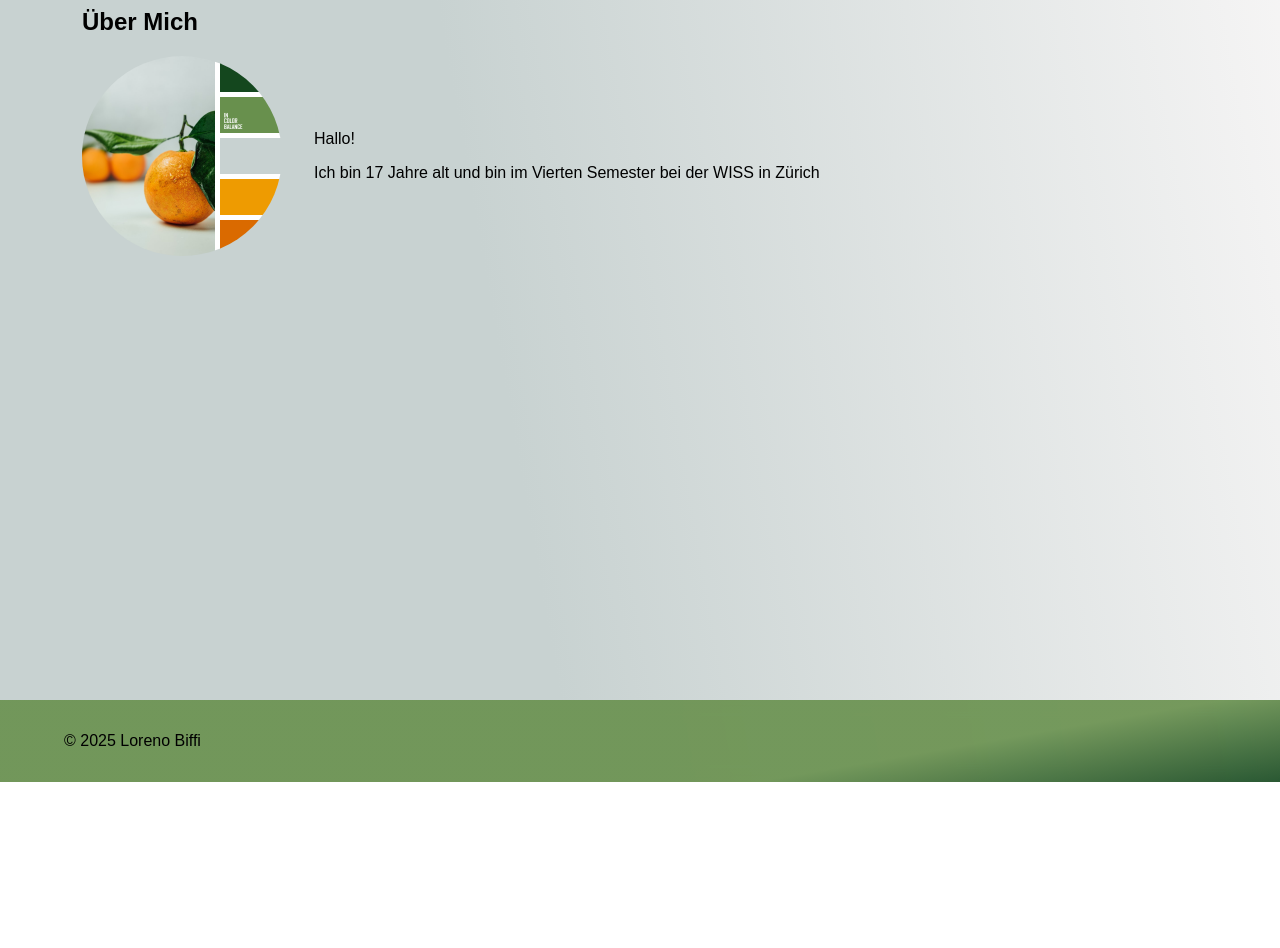
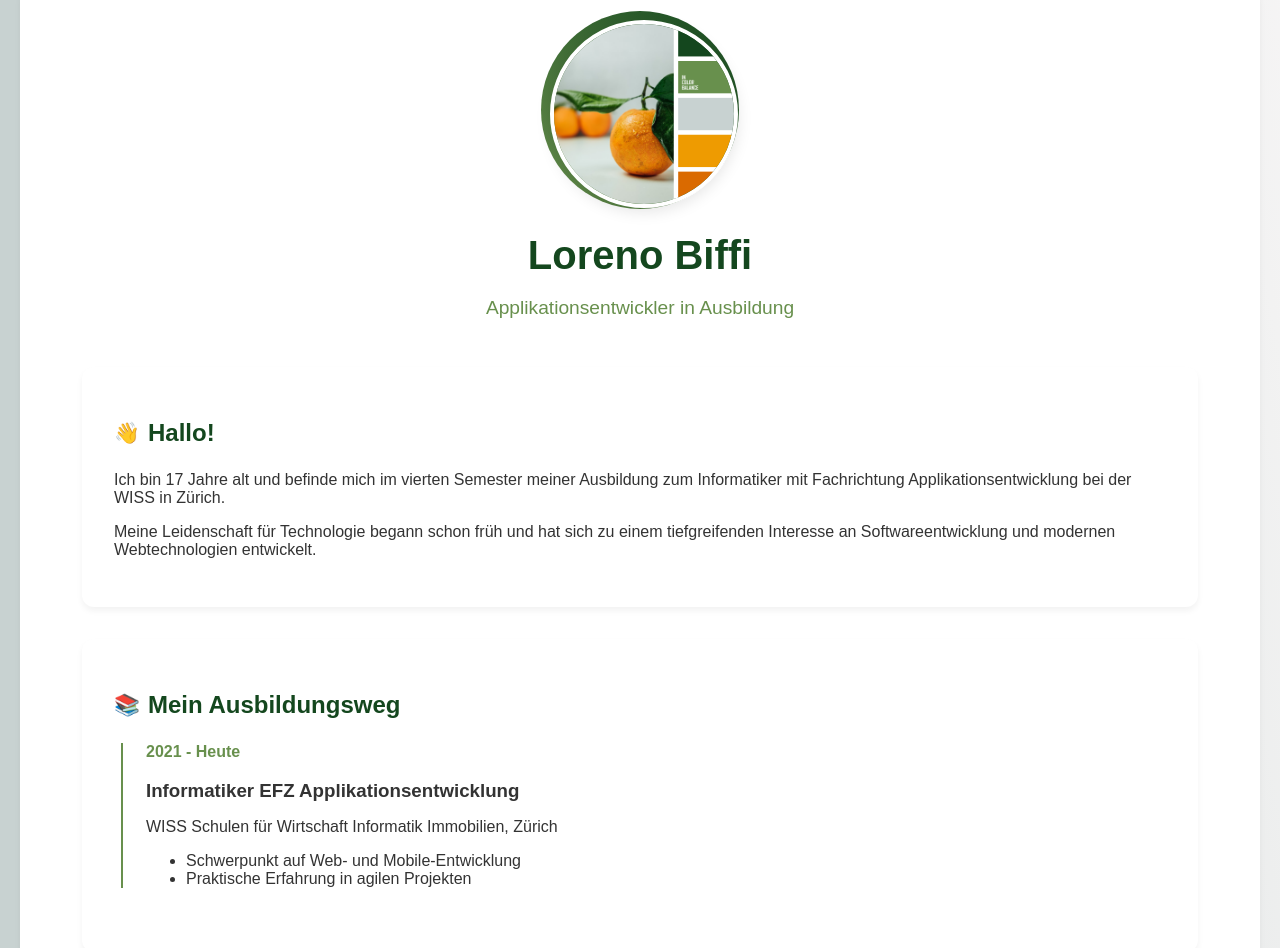
Before and after one commit to LorenoWiss/LorenoBiffiWebseite, a Vue app in the folder Bewerbungswebseite/: page /ueber-mich in a window 1280 px wide. Shown: the part 104-1052 px from the top of the page. Before the commit the page ends 886 px from the top, so only its background shows below. Built offline with nearby package versions, Linux system fonts and the light colour scheme.

Commit message:
About me Update und metadate für google search verbessert

```diff
--- a/Bewerbungswebseite/index.html
+++ b/Bewerbungswebseite/index.html
@@ -5,6 +5,19 @@
   <meta name="viewport" content="width=device-width, initial-scale=1.0">
   <title>Loreno Biffi </title>
   <link rel="icon" type="image/png" href="./src/assets/logo.png">
+
+  <!-- OpenGraph/Twitter cards (what Google shows in preview) -->
+  <meta property="og:title" content="Loreno Biffi | Applikationsentwickler">
+  <meta property="og:description" content="Informatiker in Ausbildung bei WISS Zürich. Portfolio und Kontaktinformationen.">
+  <meta property="og:image" content="https://loreno.ch/src/assets/logo.png">
+  <meta property="og:url" content="https://loreno.com">
+  <meta name="twitter:card" content="summary_large_image">
+
+  <!-- Cache control -->
+  <meta http-equiv="Cache-Control" content="no-cache, no-store, must-revalidate">
+  <meta http-equiv="Pragma" content="no-cache">
+  <meta http-equiv="Expires" content="0">
+
 </head>
 <body>
   <style>
--- a/Bewerbungswebseite/src/components/UeberMich.vue
+++ b/Bewerbungswebseite/src/components/UeberMich.vue
@@ -1,11 +1,63 @@
 <template>
   <section class="about-section">
-    <h2>Über Mich</h2>
-    <div class="about-content">
-      <img src="@/assets/profile.png" alt="Profilbild" class="profile-image">
-      <div class="about-text">
-        <p>Hallo!</p>
-        <p>Ich bin 17 Jahre alt und bin im Vierten Semester bei der WISS in Zürich</p>
+    <div class="about-container">
+      <!-- Profil Header mit Bild -->
+      <div class="profile-header">
+        <div class="profile-image-container">
+          <img
+            src="@/assets/profile.png"
+            alt="Loreno Biffi"
+            class="profile-image"
+            loading="lazy"
+          >
+          <div class="image-border"></div>
+        </div>
+        <h1>Loreno Biffi</h1>
+        <p class="subtitle">Applikationsentwickler in Ausbildung</p>
+      </div>
+
+      <!-- Hauptinhalt -->
+      <div class="about-content">
+        <!-- Persönliche Einführung -->
+        <section class="ich-card">
+          <h2><span class="icon">👋</span> Hallo!</h2>
+          <p>
+            Ich bin 17 Jahre alt und befinde mich im vierten Semester meiner Ausbildung
+            zum Informatiker mit Fachrichtung Applikationsentwicklung bei der WISS in Zürich.
+          </p>
+          <p>
+            Meine Leidenschaft für Technologie begann schon früh und hat sich zu einem
+            tiefgreifenden Interesse an Softwareentwicklung und modernen Webtechnologien entwickelt.
+          </p>
+        </section>
+
+        <!-- Ausbildungsweg -->
+        <section class="timeline-card">
+          <h2><span class="icon">📚</span> Mein Ausbildungsweg</h2>
+          <div class="timeline">
+            <div class="timeline-item">
+              <div class="timeline-date">2021 - Heute</div>
+              <div class="timeline-content">
+                <h3>Informatiker EFZ Applikationsentwicklung</h3>
+                <p>WISS Schulen für Wirtschaft Informatik Immobilien, Zürich</p>
+                <ul>
+                  <li>Schwerpunkt auf Web- und Mobile-Entwicklung</li>
+                  <li>Praktische Erfahrung in agilen Projekten</li>
+                </ul>
+              </div>
+            </div>
+          </div>
+        </section>
+
+        <!-- Praktikumssuche -->
+        <section class="cta-card">
+          <h2><span class="icon">🔍</span> Praktikumssuche</h2>
+          <p>
+            Ich suche aktuell nach einem spannenden Praktikum, um meine Ausbildung
+            abzuschließen und praktische Erfahrung in einem professionellen Umfeld zu sammeln.
+          </p>
+          <router-link to="/#kontakt" class="cta-button">Kontakt aufnehmen</router-link>
+        </section>
       </div>
     </div>
   </section>
@@ -14,33 +66,160 @@
 <script>
 export default {
   name: 'UeberMich',
+  metaInfo() {
+    return {
+      title: 'Über Mich - Loreno Biffi'
+    }
+  }
 }
 </script>
 
 <style scoped>
 .about-section {
-  padding-left: 5%;
+  padding: 2rem 5%;
   max-width: 1200px;
-
+  margin: 0 auto;
+  color: #333;
 }
 
-.about-content {
-  display: flex;
-  gap: 2rem;
-  align-items: center;
-  margin-top: 1rem;
+.profile-header {
+  text-align: center;
+  margin-bottom: 3rem;
+  position: relative;
+}
+
+.profile-image-container {
+  width: 150px;
+  height: 150px;
+  margin: 0 auto 1.5rem;
+  position: relative;
 }
 
 .profile-image {
-  width: 200px;
-  height: 200px;
+  width: 100%;
+  height: 100%;
   border-radius: 50%;
   object-fit: cover;
+  position: relative;
+  z-index: 2;
+  border: 4px solid white;
+  box-shadow: 0 4px 15px rgba(0,0,0,0.1);
 }
 
-@media (max-width: 768px) {
+.image-border {
+  position: absolute;
+  width: 110%;
+  height: 110%;
+  top: -5%;
+  left: -5%;
+  background: linear-gradient(45deg, #68904D, #14471E);
+  border-radius: 50%;
+  z-index: 1;
+}
+
+h1 {
+  font-size: 2.5rem;
+  color: #14471E;
+  margin-bottom: 0.5rem;
+}
+
+.subtitle {
+  font-size: 1.2rem;
+  color: #68904D;
+  font-weight: 500;
+}
+
+
+section {
+  background: white;
+  border-radius: 12px;
+  padding: 2rem;
+  box-shadow: 0 4px 6px rgba(0,0,0,0.05);
+}
+
+h2 {
+  font-size: 1.5rem;
+  margin-bottom: 1.5rem;
+  color: #14471E;
+  display: flex;
+  align-items: center;
+  gap: 0.5rem;
+}
+
+.icon {
+  font-size: 1.3rem;
+}
+
+.ich-card, .timeline-card, .cta-card {
+  margin-bottom: 2rem;
+}
+
+.timeline {
+  position: relative;
+  padding-left: 2rem;
+}
+
+.timeline::before {
+  content: '';
+  position: absolute;
+  left: 7px;
+  top: 0;
+  bottom: 0;
+  width: 2px;
+  background: #68904D;
+}
+
+.timeline-item {
+  position: relative;
+  margin-bottom: 2rem;
+}
+
+.timeline-date {
+  font-weight: 600;
+  color: #68904D;
+  margin-bottom: 0.5rem;
+}
+
+.timeline-content h3 {
+  margin-bottom: 0.5rem;
+  color: #333;
+}
+
+
+
+.cta-card {
+  background: linear-gradient(135deg, rgba(104, 144, 77, 0.1), rgba(20, 71, 30, 0.1));
+  text-align: center;
+}
+
+.cta-button {
+  display: inline-block;
+  margin-top: 1rem;
+  padding: 0.75rem 1.5rem;
+  background-color: #68904D;
+  color: white;
+  text-decoration: none;
+  border-radius: 4px;
+  transition: all 0.3s;
+}
+
+.cta-button:hover {
+  background-color: #14471E;
+  transform: translateY(-2px);
+}
+
+@media (min-width: 768px) {
   .about-content {
-    flex-direction: column;
+    grid-template-columns: 1fr 1fr;
+  }
+
+  .cta-card {
+    grid-column: span 2;
+  }
+
+  .profile-image-container {
+    width: 180px;
+    height: 180px;
   }
 }
 </style>
```
